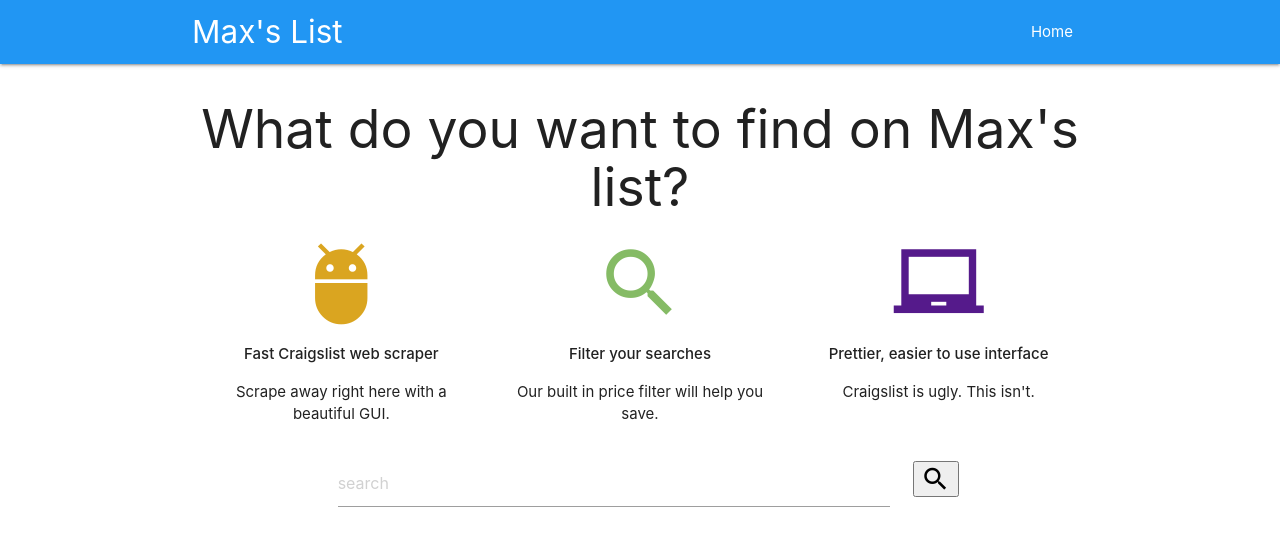
After one commit to MaxHarlan206/craigslist_clone, a Django app: page /new_search in a window 1280 px wide. The commit adds this page. Shown: the top 546 px of the page. Run offline with Django 3.2, Linux system fonts and the light colour scheme.

Commit message:
basic search bar created

```diff
--- a/craigslist_clone/my_app/urls.py
+++ b/craigslist_clone/my_app/urls.py
@@ -3,4 +3,5 @@ from . import views
 
 urlpatterns = [
     path('', views.home, name='home'),
+    path('new_search', views.new_search, name="new_search"),
 ]
--- a/craigslist_clone/my_app/views.py
+++ b/craigslist_clone/my_app/views.py
@@ -3,3 +3,6 @@ from django.shortcuts import render
 # Create your views here.
 def home(request):
     return render(request, 'base.html')
+
+def new_search(request):
+    return render(request, 'my_app/new_search.html')
--- a/craigslist_clone/templates/base.html
+++ b/craigslist_clone/templates/base.html
@@ -49,7 +49,12 @@
             </div>
          </div>
      </div>
+     {% block content %}
+
+     {% endblock content %}
  </div>
+
+ <script src="https://cdnjs.cloudflare.com/ajax/libs/materialize/1.0.0/js/materialize.min.js"></script>
 </body>
 
 </html>
--- /dev/null
+++ b/craigslist_clone/templates/my_app/new_search.html
@@ -0,0 +1,16 @@
+{% extends 'base.html' %}
+{% block content %}
+    <div class="container">
+        <div class="row">
+            <form action="{% url 'new_search' %}"method = "POST">
+                {% csrf_token %}
+                <div class="col s11">
+                    <input type="text" name="search" placeholder="search">
+                </div>
+                <div class="col s1">
+                    <button type="submit"><i class="small material-icons">search</i></button>
+                </div>
+            </form>
+        </div>
+    </div>
+{% endblock content %}
```
